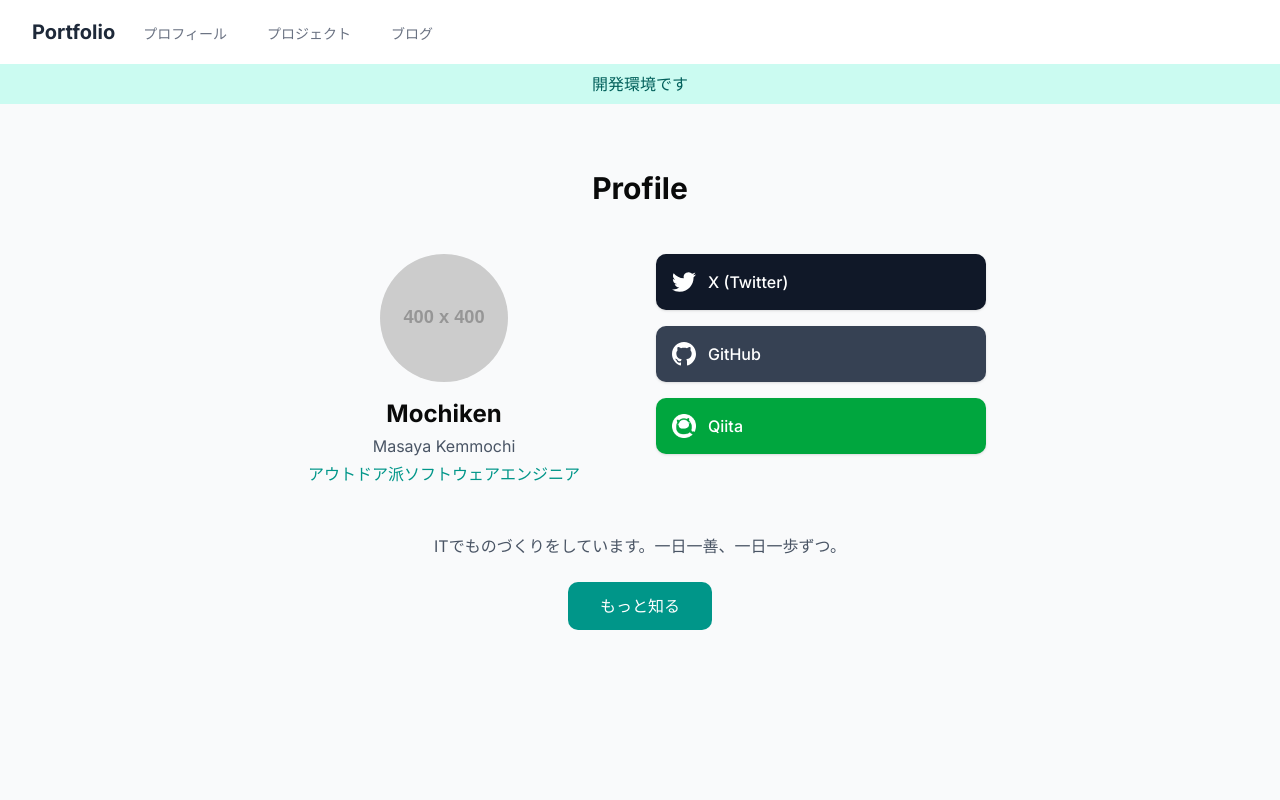
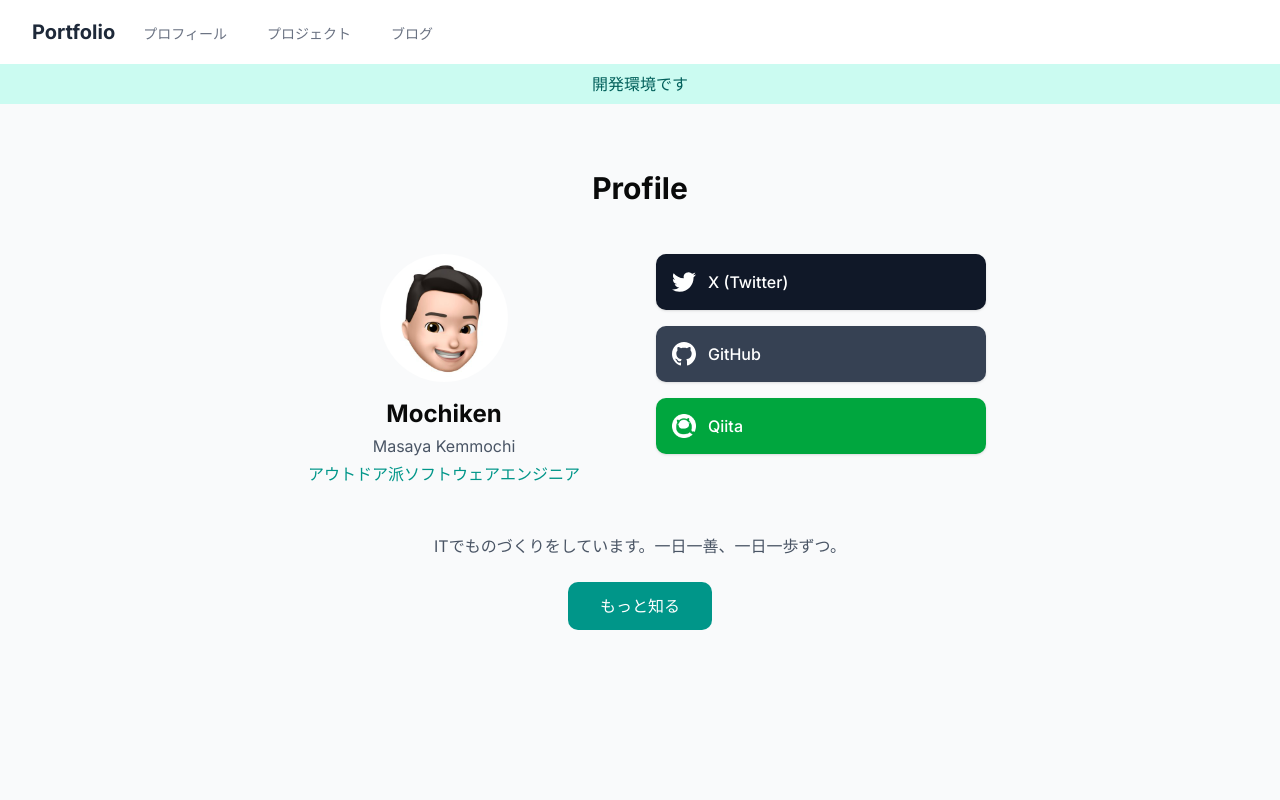
Before and after one commit to nekihcom/portfolio, a Next.js app: page / in a window 1280 px wide. Shown: the top 800 px of the page. Built offline with nearby package versions, Linux system fonts and the light colour scheme.

Commit message:
✨: プロフィール画像のパスを修正

```diff
--- a/src/components/sections/Profile.tsx
+++ b/src/components/sections/Profile.tsx
@@ -42,6 +42,7 @@ export const Profile = () => {
                 src={profileData.image}
                 alt={profileData.name}
                 fill
+                sizes="(max-width: 768px) 128px, 128px"
                 className="rounded-full object-cover"
               />
             </div>
--- a/src/data/profile.ts
+++ b/src/data/profile.ts
@@ -11,7 +11,8 @@ export const profileData = {
   name: "Mochiken",
   fullName: "Masaya Kemmochi",
   title: "アウトドア派ソフトウェアエンジニア",
-  image: getPlaceholderImageUrl(imageSizes.profile.width, imageSizes.profile.height),
+  // image: getPlaceholderImageUrl(imageSizes.profile.width, imageSizes.profile.height),
+  image: "/profile/profile.jpg",
   description: "ITでものづくりをしています。一日一善、一日一歩ずつ。",
   socialLinks: [
     {
```
Also changed, not shown: public/profile/profile.jpg (added).
